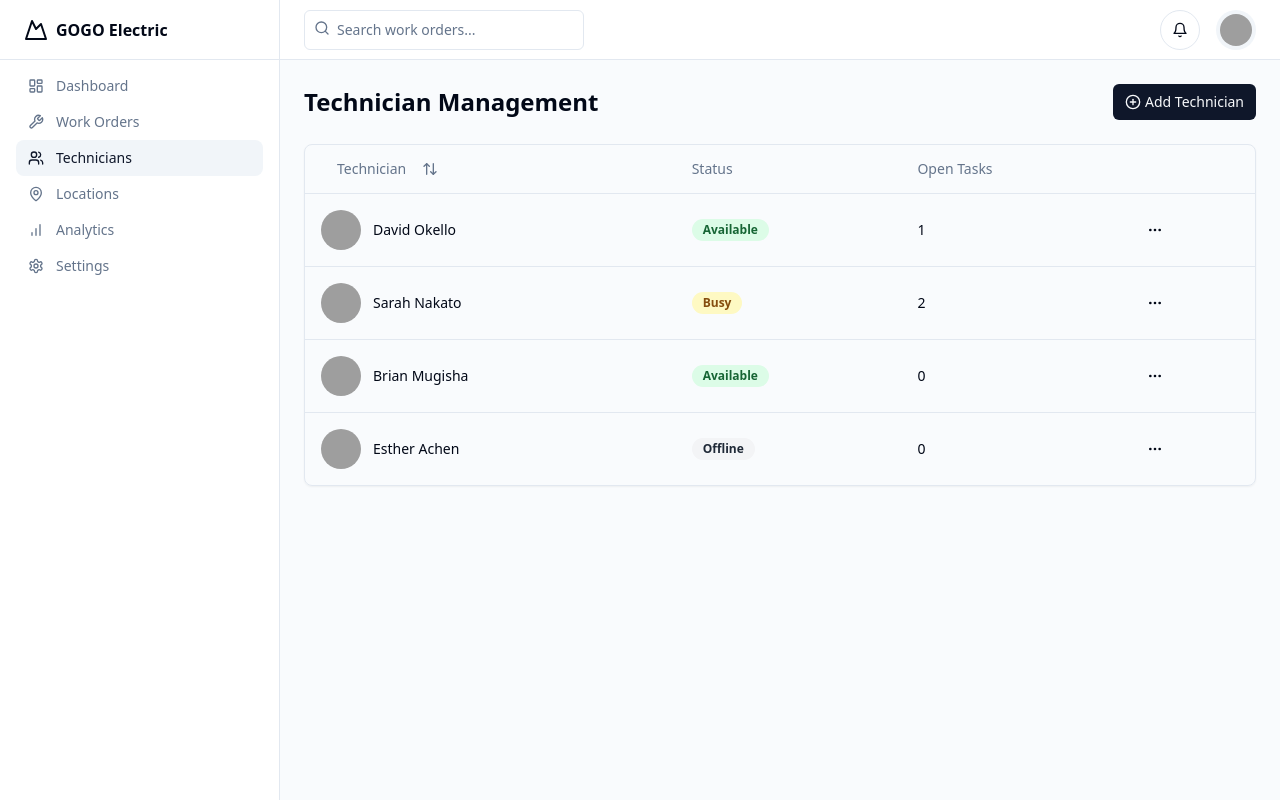
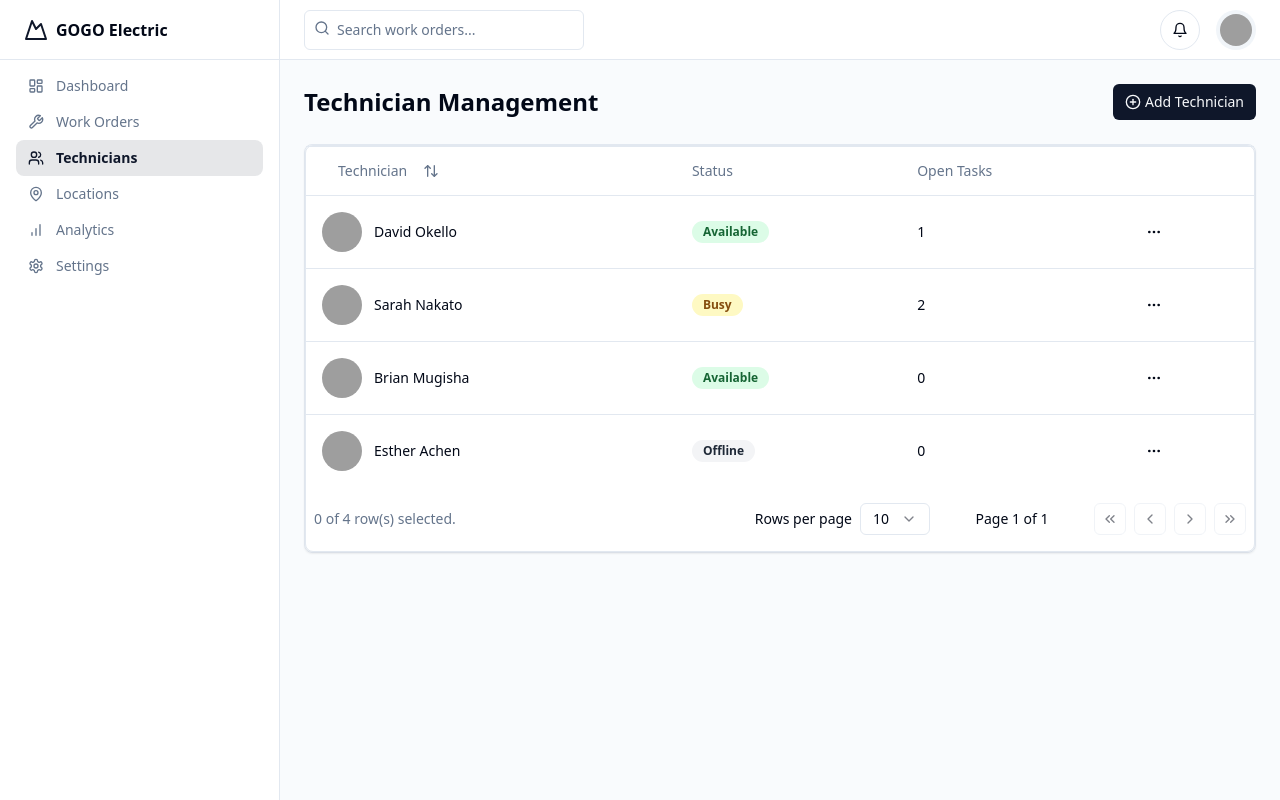
Before and after one commit to iamagaba/cmms, a React (Vite) app: page /technicians in a window 1280 px wide. Built offline with nearby package versions, Linux system fonts and the light colour scheme; grey boxes are pictures that could not be loaded.

Commit message:
[dyad] Enhanced UI/UX with pagination and design polish - wrote 9 file(s)

```diff
--- a/src/components/Header.tsx
+++ b/src/components/Header.tsx
@@ -1,5 +1,5 @@
 import { NavLink } from "react-router-dom";
-import { Bell, Search, Menu, Mountain, LayoutDashboard, Wrench, Users, MapPin, BarChart, Settings } from "lucide-react";
+import { Bell, Search, Menu, Mountain, LayoutDashboard, Wrench, Users, MapPin, BarChart, Settings, User, LogOut, LifeBuoy } from "lucide-react";
 import { Button } from "@/components/ui/button";
 import { Input } from "@/components/ui/input";
 import {
@@ -82,10 +82,11 @@ const Header = () => {
         <DropdownMenuContent align="end">
           <DropdownMenuLabel>Service Manager</DropdownMenuLabel>
           <DropdownMenuSeparator />
-          <DropdownMenuItem>Profile</DropdownMenuItem>
-          <DropdownMenuItem>Settings</DropdownMenuItem>
+          <DropdownMenuItem><User className="mr-2 h-4 w-4" /><span>Profile</span></DropdownMenuItem>
+          <DropdownMenuItem><Settings className="mr-2 h-4 w-4" /><span>Settings</span></DropdownMenuItem>
+          <DropdownMenuItem><LifeBuoy className="mr-2 h-4 w-4" /><span>Support</span></DropdownMenuItem>
           <DropdownMenuSeparator />
-          <DropdownMenuItem>Logout</DropdownMenuItem>
+          <DropdownMenuItem><LogOut className="mr-2 h-4 w-4" /><span>Logout</span></DropdownMenuItem>
         </DropdownMenuContent>
       </DropdownMenu>
     </header>
--- a/src/components/LocationDataTable.tsx
+++ b/src/components/LocationDataTable.tsx
@@ -7,6 +7,7 @@ import {
   getCoreRowModel,
   getSortedRowModel,
   useReactTable,
+  getPaginationRowModel,
 } from "@tanstack/react-table"
 
 import {
@@ -20,6 +21,7 @@ import {
 import { Location, WorkOrder } from "@/data/mockData"
 import { LocationRow, getColumns } from "./LocationTableColumns"
 import { LocationFormDialog } from "./LocationFormDialog"
+import { DataTablePagination } from "./ui/data-table-pagination"
 
 interface LocationDataTableProps {
   initialData: Location[];
@@ -69,14 +71,15 @@ export function LocationDataTable({ initialData, workOrders }: LocationDataTable
     getCoreRowModel: getCoreRowModel(),
     onSortingChange: setSorting,
     getSortedRowModel: getSortedRowModel(),
+    getPaginationRowModel: getPaginationRowModel(),
     state: {
       sorting,
     },
   })
 
   return (
-    <div>
-      <div className="rounded-md border">
+    <div className="rounded-lg border shadow-sm bg-card">
+      <div className="border-t">
         <Table>
             <TableHeader>
             {table.getHeaderGroups().map((headerGroup) => (
@@ -102,6 +105,7 @@ export function LocationDataTable({ initialData, workOrders }: LocationDataTable
                 <TableRow
                     key={row.id}
                     data-state={row.getIsSelected() && "selected"}
+                    className="hover:bg-muted/50"
                 >
                     {row.getVisibleCells().map((cell) => (
                     <TableCell key={cell.id}>
@@ -120,6 +124,7 @@ export function LocationDataTable({ initialData, workOrders }: LocationDataTable
             </TableBody>
         </Table>
       </div>
+      <DataTablePagination table={table} />
       {isDialogOpen && (
         <LocationFormDialog
           isOpen={isDialogOpen}
--- a/src/components/Sidebar.tsx
+++ b/src/components/Sidebar.tsx
@@ -17,7 +17,7 @@ const Sidebar = () => {
       <div className="flex h-full max-h-screen flex-col gap-2">
         <div className="flex h-14 items-center border-b px-4 lg:h-[60px] lg:px-6">
           <NavLink to="/" className="flex items-center gap-2 font-semibold">
-            <Mountain className="h-6 w-6" />
+            <Mountain className="h-6 w-6 text-primary" />
             <span className="">GOGO Electric</span>
           </NavLink>
         </div>
@@ -31,7 +31,7 @@ const Sidebar = () => {
                 className={({ isActive }) =>
                   cn(
                     "flex items-center gap-3 rounded-lg px-3 py-2 text-muted-foreground transition-all hover:text-primary",
-                    isActive && "bg-muted text-primary"
+                    isActive && "bg-primary/10 text-primary font-semibold"
                   )
                 }
               >
--- a/src/components/TechnicianDataTable.tsx
+++ b/src/components/TechnicianDataTable.tsx
@@ -2,12 +2,12 @@
 
 import * as React from "react"
 import {
-  ColumnDef,
   SortingState,
   flexRender,
   getCoreRowModel,
   getSortedRowModel,
   useReactTable,
+  getPaginationRowModel,
 } from "@tanstack/react-table"
 
 import {
@@ -21,6 +21,7 @@ import {
 import { Technician, WorkOrder } from "@/data/mockData"
 import { TechnicianRow, getColumns } from "./TechnicianTableColumns"
 import { TechnicianFormDialog } from "./TechnicianFormDialog"
+import { DataTablePagination } from "./ui/data-table-pagination"
 
 interface TechnicianDataTableProps {
   initialData: Technician[];
@@ -70,13 +71,15 @@ export function TechnicianDataTable({ initialData, workOrders }: TechnicianDataT
     getCoreRowModel: getCoreRowModel(),
     onSortingChange: setSorting,
     getSortedRowModel: getSortedRowModel(),
+    getPaginationRowModel: getPaginationRowModel(),
     state: {
       sorting,
     },
   })
 
   return (
-    <div>
+    <div className="rounded-lg border shadow-sm bg-card">
+      <div className="border-t">
         <Table>
           <TableHeader>
             {table.getHeaderGroups().map((headerGroup) => (
@@ -102,6 +105,7 @@ export function TechnicianDataTable({ initialData, workOrders }: TechnicianDataT
                 <TableRow
                   key={row.id}
                   data-state={row.getIsSelected() && "selected"}
+                  className="hover:bg-muted/50"
                 >
                   {row.getVisibleCells().map((cell) => (
                     <TableCell key={cell.id}>
@@ -119,6 +123,8 @@ export function TechnicianDataTable({ initialData, workOrders }: TechnicianDataT
             )}
           </TableBody>
         </Table>
+      </div>
+      <DataTablePagination table={table} />
       {isDialogOpen && (
         <TechnicianFormDialog
           isOpen={isDialogOpen}
--- a/src/components/WorkOrderDataTable.tsx
+++ b/src/components/WorkOrderDataTable.tsx
@@ -2,7 +2,6 @@
 
 import * as React from "react"
 import {
-  ColumnDef,
   SortingState,
   flexRender,
   getCoreRowModel,
@@ -10,6 +9,7 @@ import {
   useReactTable,
   getFilteredRowModel,
   ColumnFiltersState,
+  getPaginationRowModel,
 } from "@tanstack/react-table"
 
 import {
@@ -25,6 +25,7 @@ import { Select, SelectContent, SelectItem, SelectTrigger, SelectValue } from "@
 import { WorkOrder, Technician, Location } from "@/data/mockData"
 import { WorkOrderRow, getColumns } from "./WorkOrderTableColumns"
 import { WorkOrderFormDialog } from "./WorkOrderFormDialog"
+import { DataTablePagination } from "./ui/data-table-pagination"
 
 interface WorkOrderDataTableProps {
   initialData: WorkOrder[];
@@ -79,6 +80,7 @@ export function WorkOrderDataTable({ initialData, technicians, locations }: Work
     getSortedRowModel: getSortedRowModel(),
     onColumnFiltersChange: setColumnFilters,
     getFilteredRowModel: getFilteredRowModel(),
+    getPaginationRowModel: getPaginationRowModel(),
     state: {
       sorting,
       columnFilters,
@@ -86,8 +88,8 @@ export function WorkOrderDataTable({ initialData, technicians, locations }: Work
   })
 
   return (
-    <div>
-      <div className="flex items-center py-4 gap-4">
+    <div className="rounded-lg border shadow-sm bg-card">
+      <div className="flex items-center p-4 gap-4">
         <Input
           placeholder="Filter by Vehicle ID..."
           value={(table.getColumn("vehicleId")?.getFilterValue() as string) ?? ""}
@@ -112,7 +114,7 @@ export function WorkOrderDataTable({ initialData, technicians, locations }: Work
           </SelectContent>
         </Select>
       </div>
-      <div className="rounded-md border">
+      <div className="border-t">
         <Table>
           <TableHeader>
             {table.getHeaderGroups().map((headerGroup) => (
@@ -128,7 +130,7 @@ export function WorkOrderDataTable({ initialData, technicians, locations }: Work
           <TableBody>
             {table.getRowModel().rows?.length ? (
               table.getRowModel().rows.map((row) => (
-                <TableRow key={row.id} data-state={row.getIsSelected() && "selected"}>
+                <TableRow key={row.id} data-state={row.getIsSelected() && "selected"} className="hover:bg-muted/50">
                   {row.getVisibleCells().map((cell) => (
                     <TableCell key={cell.id}>{flexRender(cell.column.columnDef.cell, cell.getContext())}</TableCell>
                   ))}
@@ -142,6 +144,7 @@ export function WorkOrderDataTable({ initialData, technicians, locations }: Work
           </TableBody>
         </Table>
       </div>
+      <DataTablePagination table={table} />
       {isDialogOpen && (
         <WorkOrderFormDialog
           isOpen={isDialogOpen}
--- /dev/null
+++ b/src/components/ui/data-table-pagination.tsx
@@ -0,0 +1,97 @@
+import {
+  ChevronLeft,
+  ChevronRight,
+  ChevronsLeft,
+  ChevronsRight,
+} from "lucide-react"
+import { Table } from "@tanstack/react-table"
+
+import { Button } from "@/components/ui/button"
+import {
+  Select,
+  SelectContent,
+  SelectItem,
+  SelectTrigger,
+  SelectValue,
+} from "@/components/ui/select"
+
+interface DataTablePaginationProps<TData> {
+  table: Table<TData>
+}
+
+export function DataTablePagination<TData>({
+  table,
+}: DataTablePaginationProps<TData>) {
+  return (
+    <div className="flex items-center justify-between px-2 py-4">
+      <div className="flex-1 text-sm text-muted-foreground">
+        {table.getFilteredSelectedRowModel().rows.length} of{" "}
+        {table.getFilteredRowModel().rows.length} row(s) selected.
+      </div>
+      <div className="flex items-center space-x-6 lg:space-x-8">
+        <div className="flex items-center space-x-2">
+          <p className="text-sm font-medium">Rows per page</p>
+          <Select
+            value={`${table.getState().pagination.pageSize}`}
+            onValueChange={(value) => {
+              table.setPageSize(Number(value))
+            }}
+          >
+            <SelectTrigger className="h-8 w-[70px]">
+              <SelectValue placeholder={table.getState().pagination.pageSize} />
+            </SelectTrigger>
+            <SelectContent side="top">
+              {[10, 20, 30, 40, 50].map((pageSize) => (
+                <SelectItem key={pageSize} value={`${pageSize}`}>
+                  {pageSize}
+                </SelectItem>
+              ))}
+            </SelectContent>
+          </Select>
+        </div>
+        <div className="flex w-[100px] items-center justify-center text-sm font-medium">
+          Page {table.getState().pagination.pageIndex + 1} of{" "}
+          {table.getPageCount()}
+        </div>
+        <div className="flex items-center space-x-2">
+          <Button
+            variant="outline"
+            className="hidden h-8 w-8 p-0 lg:flex"
+            onClick={() => table.setPageIndex(0)}
+            disabled={!table.getCanPreviousPage()}
+          >
+            <span className="sr-only">Go to first page</span>
+            <ChevronsLeft className="h-4 w-4" />
+          </Button>
+          <Button
+            variant="outline"
+            className="h-8 w-8 p-0"
+            onClick={() => table.previousPage()}
+            disabled={!table.getCanPreviousPage()}
+          >
+            <span className="sr-only">Go to previous page</span>
+            <ChevronLeft className="h-4 w-4" />
+          </Button>
+          <Button
+            variant="outline"
+            className="h-8 w-8 p-0"
+            onClick={() => table.nextPage()}
+            disabled={!table.getCanNextPage()}
+          >
+            <span className="sr-only">Go to next page</span>
+            <ChevronRight className="h-4 w-4" />
+          </Button>
+          <Button
+            variant="outline"
+            className="hidden h-8 w-8 p-0 lg:flex"
+            onClick={() => table.setPageIndex(table.getPageCount() - 1)}
+            disabled={!table.getCanNextPage()}
+          >
+            <span className="sr-only">Go to last page</span>
+            <ChevronsRight className="h-4 w-4" />
+          </Button>
+        </div>
+      </div>
+    </div>
+  )
+}
```
Also changed, not shown: src/components/WorkOrderCard.tsx (+11 -3 lines), src/pages/Dashboard.tsx (+12 -7 lines). Lines whose indentation alone changed are shown as unchanged.
